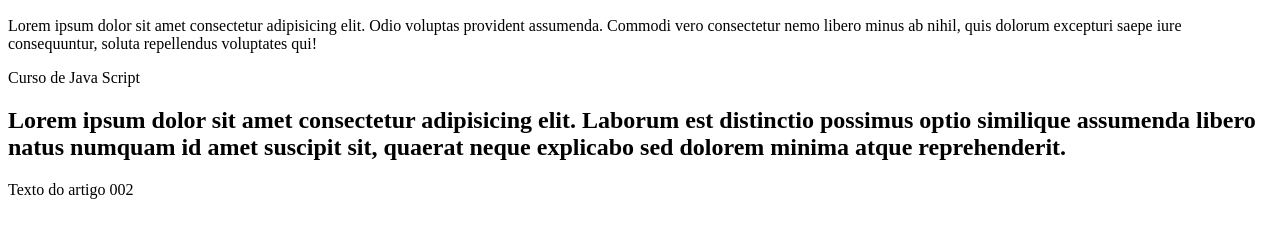
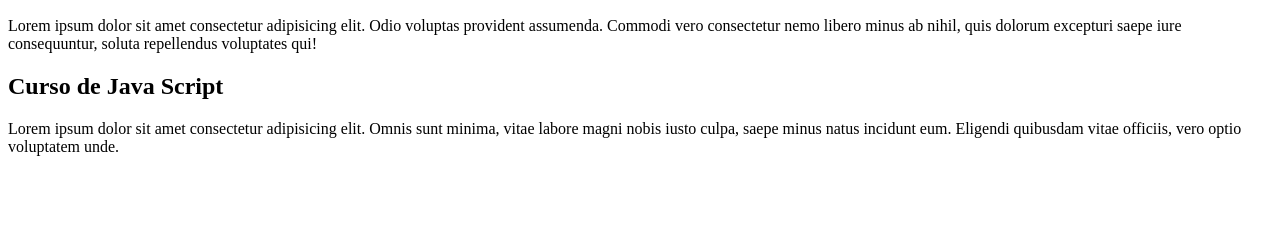
Before and after one commit to Joaokf/projeto-site, a plain HTML site: page index.html in a window 1280 px wide. Shown: the part 136-374 px from the top of the page. Drawn offline with Linux system fonts and the light colour scheme.

Commit message:
Update index.html

```diff
--- a/index.html
+++ b/index.html
@@ -14,9 +14,11 @@ https://github.com/Joaokf<!DOCTYPE html>
         <h2>Curso HTML com CSS3</h2>
         <p>Lorem ipsum dolor sit amet consectetur adipisicing elit. Odio voluptas provident assumenda. Commodi vero consectetur nemo libero minus ab nihil, quis dolorum excepturi saepe iure consequuntur, soluta repellendus voluptates qui!</p>
     </article>
-    <article>Curso de Java Script</article>
-    <h2>Lorem ipsum dolor sit amet consectetur adipisicing elit. Laborum est distinctio possimus optio similique assumenda libero natus numquam id amet suscipit sit, quaerat neque explicabo sed dolorem minima atque reprehenderit.</h2>
-    <p>Texto do artigo 002</p>
+    <article>
+        <h2>Curso de Java Script</h2>
+        <p>Lorem ipsum dolor sit amet consectetur adipisicing elit. Omnis sunt minima, vitae labore magni nobis iusto culpa, saepe minus natus incidunt eum. Eligendi quibusdam vitae officiis, vero optio voluptatem unde.</p>
+    </article>
+
 
 </body>
 </html>
```
